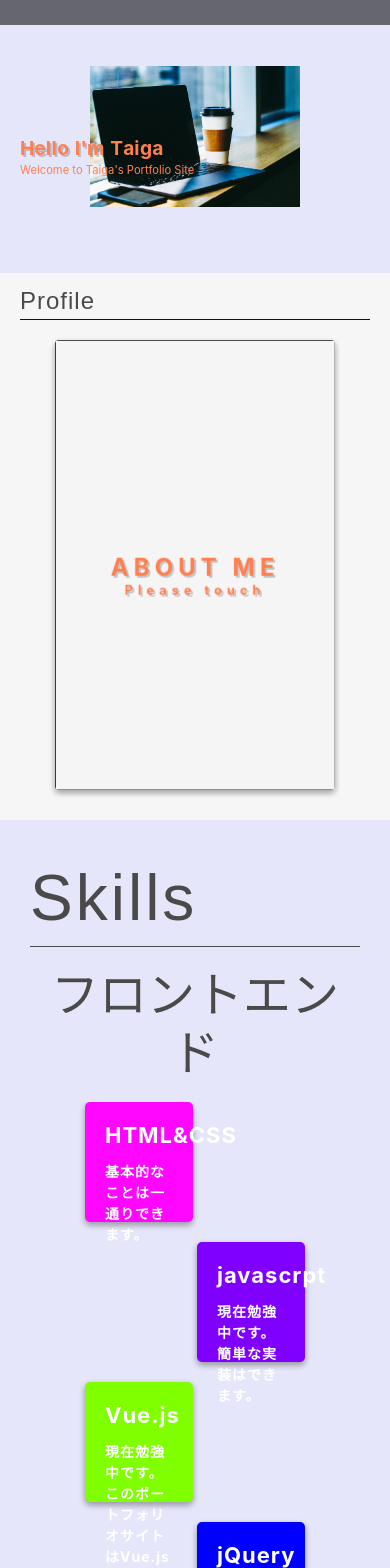
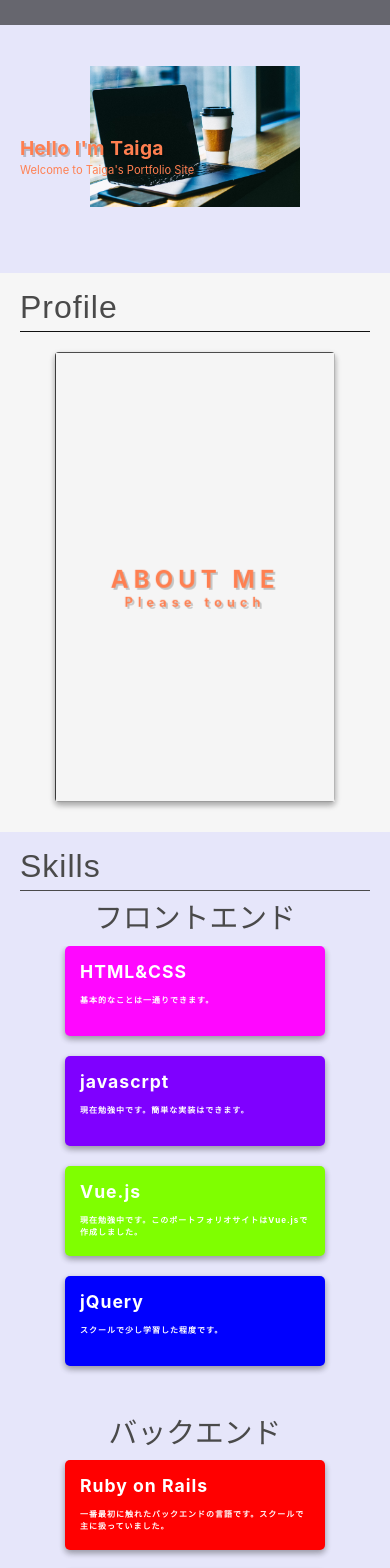
Before and after one commit to taiga424/Portfolio, a Vue app: page /#/home in a window 390 px wide. Before the commit this address led to /#/profile. Shown: the top 1568 px of the page. Built offline with nearby package versions, Linux system fonts and the light colour scheme; grey boxes are pictures that could not be loaded; a web font is replaced by a local one; what vue-smooth-scroll would draw is missing.

Commit message:
skill page responsive

```diff
--- a/src/components/home.vue
+++ b/src/components/home.vue
@@ -95,7 +95,7 @@ span {
 }
 @media screen and (max-width: 1024px) {
   #home {
-    padding: 10px 30px;
+    padding: 10px 40px;
   }
   .title {
     font-size: 3.5rem;
--- a/src/components/profile.vue
+++ b/src/components/profile.vue
@@ -40,7 +40,7 @@
   font-size: 4rem;
   font-family: AlfaSlabOne-Regular,sans-serif;
   color: #4a4a4a;
-  letter-spacing: 1px;
+  letter-spacing: 3px;
   text-align: left;
   border-bottom: 1px solid #111;
 }
@@ -138,7 +138,7 @@ a {
 
 @media screen and (max-width: 768px) {
   .title {
-    font-size: 3rem;
+    font-size: 3.5rem;
   }
   .logo {
     font-size: 2.5rem;
@@ -181,7 +181,8 @@ a {
     margin: 20px auto;
   }
   .title {
-    font-size: 1.5rem;
+    font-size: 2rem;
+    letter-spacing: 1px;
   }
   .logo {
     font-size: 1.5rem;
--- a/src/components/skill.vue
+++ b/src/components/skill.vue
@@ -8,29 +8,35 @@
           <h3 class="card-title">HTML&CSS</h3>
           <p class="card-info">基本的なことは一通りできます。</p>
         </li>
+        <div class="clear"></div>
         <li crass="card" id="javascrpt" v-scroll="frontScroll">
           <h3 class="card-title">javascrpt</h3>
           <p class="card-info">現在勉強中です。簡単な実装はできます。</p>
         </li>
+        <div class="clear"></div>
         <li crass="card" id="vue" v-scroll="frontScroll">
           <h3 class="card-title">Vue.js</h3>
           <p class="card-info">現在勉強中です。このポートフォリオサイトはVue.jsで作成しました。</p>
         </li>
+        <div class="clear"></div>
         <li crass="card" id="jquery" v-scroll="frontScroll">
           <h3 class="card-title">jQuery</h3>
           <p class="card-info">スクールで少し学習した程度です。</p>
         </li>
+        <div class="clear"></div>
       </ul>
       <h2 class="title-skill" >バックエンド</h2>
       <ul class="cards">
         <li crass="card" id="ruby" v-scroll="backScroll">
           <h3 class="card-title">Ruby on Rails</h3>
-                    <p class="card-info">一番最初に触れたバックエンドの言語です。プログラミングスクールで扱っていました。</p>
+          <p class="card-info">一番最初に触れたバックエンドの言語です。スクールで主に扱っていました。</p>
         </li>
+        <div class="clear"></div>
         <li crass="card" id="mysql" v-scroll="backScroll">
           <h3 class="card-title">MySQL</h3>
           <p class="card-info">MySQLを使ったアプリは何度か作成しました。</p>
         </li>
+        <div class="clear"></div>
       </ul>
       <h2 class="title-skill">そのた</h2>
       <ul class="cards">
@@ -38,10 +44,12 @@
           <h3 class="card-title">GitHub</h3>
           <p class="card-info">基本的な使い方は分かります。</p>
         </li>
+        <div class="clear"></div>
         <li crass="card" id="aws" v-scroll="otherScroll">
           <h3 class="card-title">AWS</h3>
           <p class="card-info">現在勉強中です。何度かAWSでデプロイしました。</p>
         </li>
+        <div class="clear"></div>
       </ul>
     </div>
   </div>
@@ -95,17 +103,13 @@ export default {
  letter-spacing: 3px;
  text-align: left;
  border-bottom: 1px solid #4a4a4a;
-
 }
 .title-skill {
   font-family: "Nico Moji";
   font-size: 3rem;
-  clear: both;
   color: #4a4a4a;
-  margin-top: 20px;
-  margin-bottom: 20px;
+  margin: 20px 0;
 }
-
 ul.cards {
   padding: 10px 30px;
   list-style-type:none;
@@ -116,12 +120,11 @@ ul.cards {
 li {
   opacity: 0;
 }
-
 ul.cards li{
   width: 45%;
   height: 120px;
   margin: 10px;
-  padding: 20px;
+  padding: 15px;
   border-radius: 5px;
   letter-spacing: 1px;
   text-align: start;
@@ -135,11 +138,11 @@ ul.cards li:nth-child(odd){
   clear: left;
 }
 .card-title {
-  font-size: 22px;
+  font-size: 1.5rem;
   font-weight: bolder;
 }
 .card-info {
-  font-size: 14px;
+  font-size: 0.8rem;
   color: #fff;
   font-weight: bold;
 }
@@ -175,4 +178,62 @@ ul.cards li:nth-child(odd){
   background-color: #ff7f00;
   transition: 1.5s all cubic-bezier(0.39, 0.575, 0.565, 1);
 }
+@media screen and (max-width: 1024px) {
+  ul.cards li {
+    padding: 20px;
+  }
+}
+
+@media screen and (max-width: 768px) {
+  .title {
+    font-size: 3.5rem;
+  }
+  .title-skill {
+    font-size: 2.8rem;
+  }
+  ul.cards {
+    margin-bottom: 0;
+  }
+  ul.cards li {
+    height: 90px;
+  }
+  .card-title {
+    font-size: 1.3rem;
+  }
+  .card-info {
+    font-size: 0.6rem;
+  }
+}
+
+@media screen and (max-width: 480px) {
+  #skill {
+    padding: 10px 20px;
+  }
+  .title {
+    font-size: 2rem;
+    letter-spacing: 1px;
+  }
+  .title-skill {
+    font-size: 1.8rem;
+    margin: 10px;
+  }
+  ul.cards {
+    margin-bottom: 0;
+  }
+  ul.cards li {
+    width: 100%;
+    height: 90px;
+    margin: 10px auto;
+    padding: 15px;
+  }
+  .clear {
+    clear:both;
+  }
+  .card-title {
+    font-size: 1.1rem;
+  }
+  .card-info {
+    font-size: 0.5rem;
+  }
+}
 </style>
```
Also changed, not shown: src/components/myheader.vue (line endings or trailing spaces). Lines whose indentation alone changed are shown as unchanged.
